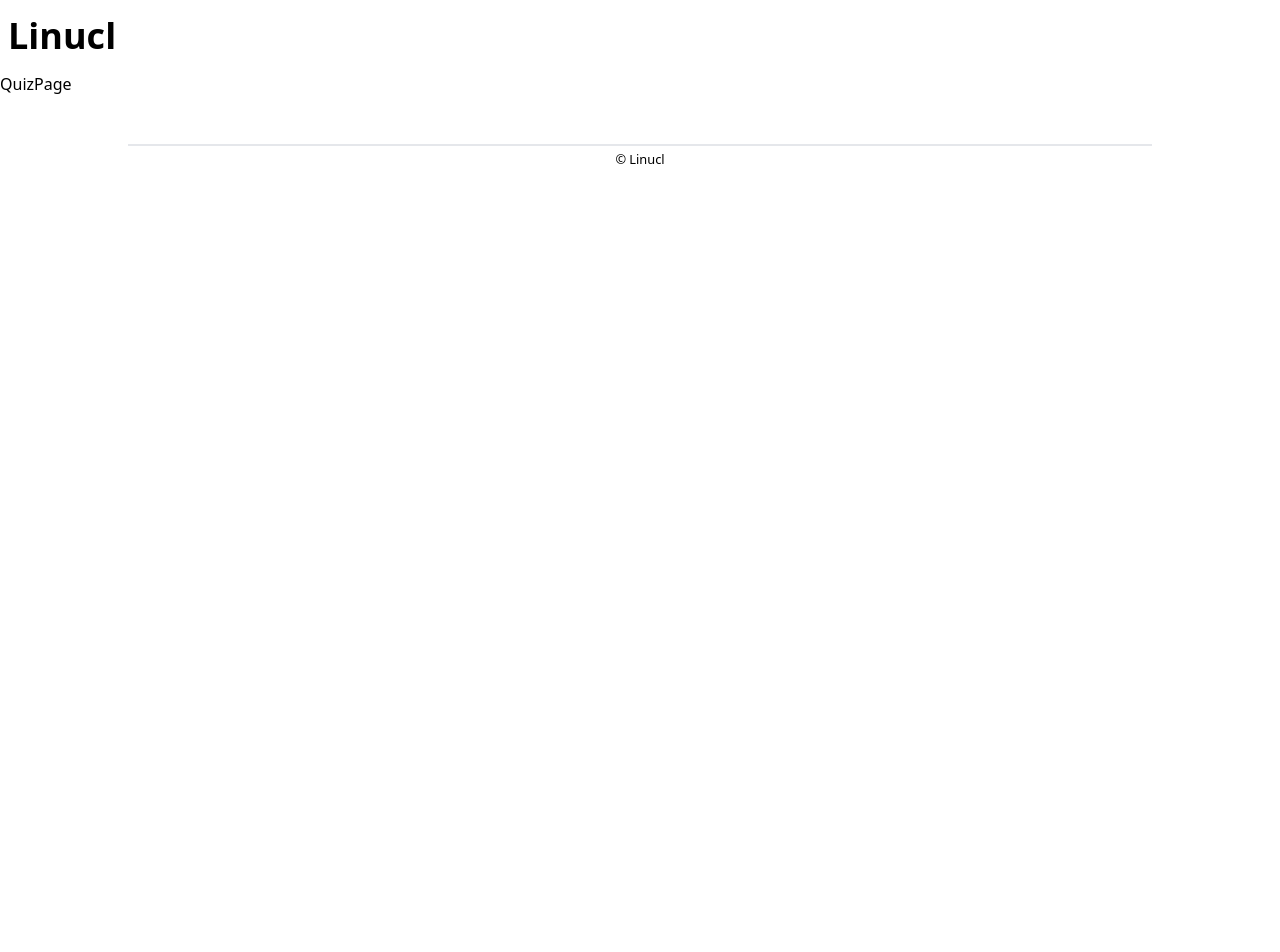
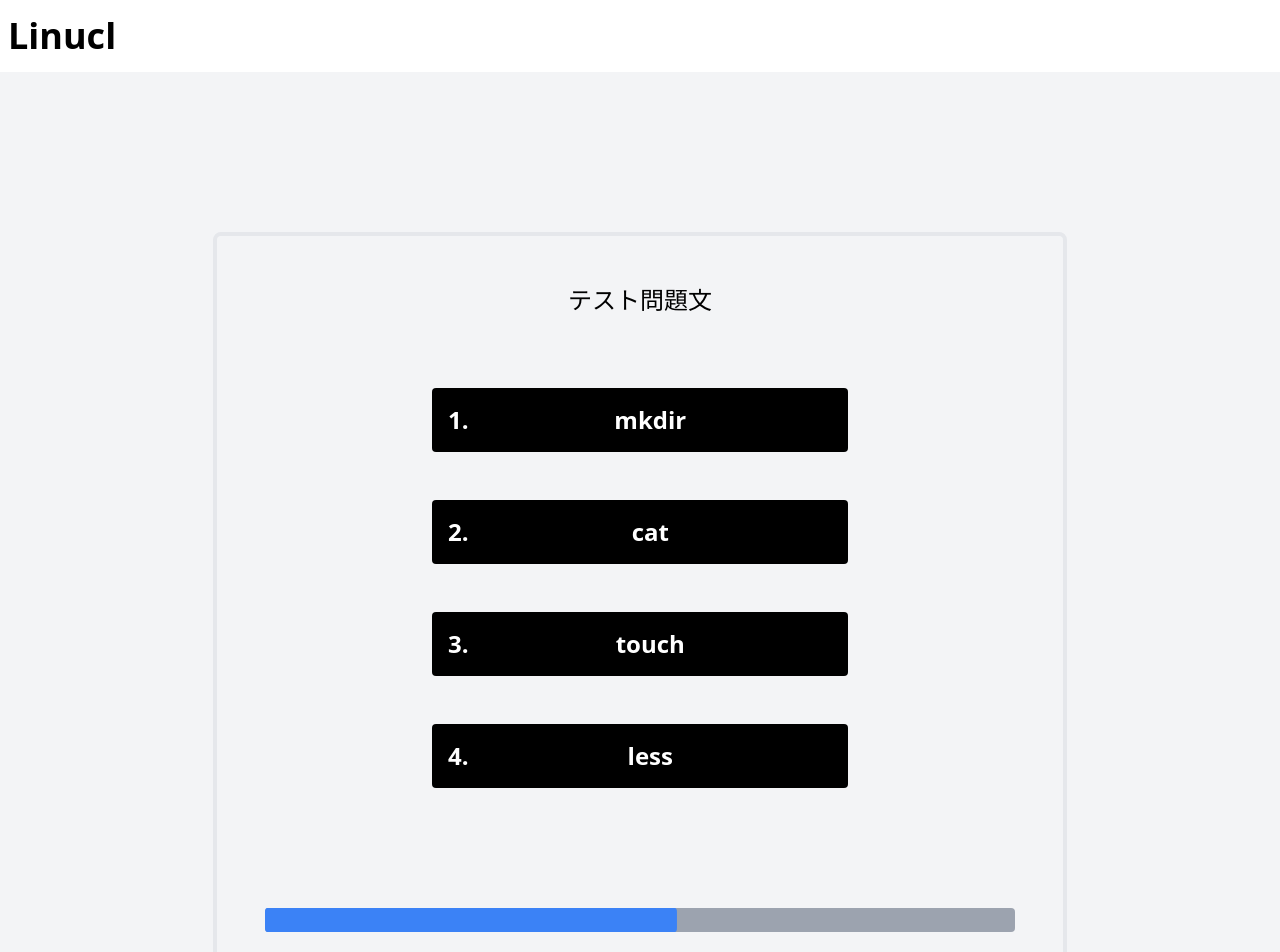
Before and after one commit to ponsAoki/Linucl, a React (Create React App) app in the folder front/: page /quiz in a window 1280 px wide. Shown: the top 952 px of the page. Before the commit the page ends 800 px from the top, so only its background shows below. Built offline with nearby package versions, Linux system fonts and the light colour scheme; no server answers.

Commit message:
front: QuizPageの概観完成、Quizデータの取得

```diff
--- /dev/null
+++ b/front/src/hooks/useGetQuizData.ts
@@ -0,0 +1,12 @@
+import axios from "axios";
+import { useCallback } from "react"
+import { apiEndpoint } from "../services/apiEndpoint";
+
+export const useGetQuizData = () => {
+  const getQuizData = useCallback( async (): Promise<void> => {
+    await axios.get(`${apiEndpoint}/api/quiz`)
+      .then((res) => console.log(res.data))
+      .catch((err) => console.log(err));
+  }, []);
+  return { getQuizData }
+}
--- a/front/src/pages/QuizPage.tsx
+++ b/front/src/pages/QuizPage.tsx
@@ -1,11 +1,74 @@
-import { FC, memo } from "react";
+import { FC, memo, useEffect } from "react";
+
 import { Footer, Header } from "../components/organisms/layout";
+import { useGetQuizData } from "../hooks/useGetQuizData";
+import { useStartTimer } from "../hooks/useStartTimer";
 
 export const QuizPage: FC = memo(() => {
+  const { getQuizData } = useGetQuizData();
+  const { timeLimit, startTimer } = useStartTimer();
+
+  useEffect(() => {
+    getQuizData()
+      .then(() => startTimer());
+  }, [])
+
   return (
     <div>
       <Header />
-      <div>QuizPage</div>
+      <div className="bg-gray-100 py-16">
+        <div className="box-border border-4 rounded-lg outline-none w-2/3 px-8 py-12 mx-auto my-24 text-center">
+          <p className="text-2xl mb-12">テスト問題文</p>
+          <div>
+            {/* 取得するデータの形式が決まったらbuttonをコンポーネント化する */}
+            <button
+              className="bg-black text-white rounded p-4 hover:opacity-70 font-bold text-2xl m-6 md:mx-6 md:inline block mx-auto"
+              onClick={() => console.log(1)}
+            >
+              <div className="flex w-96">
+                <span className="">1.</span>
+                <span className="mx-auto">mkdir</span>
+              </div>
+            </button>
+            <button
+              className="bg-black text-white rounded p-4 hover:opacity-70 font-bold text-2xl m-6 md:mx-6 md:inline block mx-auto"
+              onClick={() => console.log(2)}
+            >
+              <div className="flex w-96">
+                <span className="">2.</span>
+                <span className="mx-auto">cat</span>
+              </div>
+            </button>
+            <button
+              className="bg-black text-white rounded p-4 hover:opacity-70 font-bold text-2xl m-6 md:mx-6 md:inline block mx-auto"
+              onClick={() => console.log(3)}
+            >
+              <div className="flex w-96">
+                <span className="">3.</span>
+                <span className="mx-auto">touch</span>
+              </div>
+            </button>
+            <button
+              className="bg-black text-white rounded p-4 hover:opacity-70 font-bold text-2xl m-6 md:mx-6 md:inline block mx-auto"
+              onClick={() => console.log(4)}
+            >
+              <div className="flex w-96">
+                <span className="">4.</span>
+                <span className="mx-auto">less</span>
+              </div>
+            </button>
+          </div>
+          <div className="mt-24 bg-gray-400 rounded h-6 mx-4">
+            <div
+              style={{
+                transform: `scale(${1 - timeLimit / 10}, 1)`,
+                transformOrigin: "left"
+              }}
+              className="bg-blue-500 rounded h-6"
+            />
+          </div>
+        </div>
+      </div>
       <Footer />
     </div>
   )
--- a/front/src/pages/TopPage.tsx
+++ b/front/src/pages/TopPage.tsx
@@ -1,5 +1,6 @@
 import { FC, memo } from "react";
 import { NavigateFunction, useNavigate } from "react-router";
+import { Link } from "react-router-dom";
 
 import { Footer, Header } from "../components/organisms/layout";
 
@@ -14,7 +15,7 @@ export const TopPage: FC = memo(() => {
             <h1 className="font-black text-7xl px-4">Linucl</h1>
             <ul className="my-12">
               <li>
-                <button className="text-white font-bold w-48 rounded-lg bg-blue-400 px-4 py-2 mb-4 hover:opacity-80">登録して始める</button>
+                <button className="text-white font-bold w-48 rounded-lg bg-blue-400 px-4 py-2 mb-4 hover:opacity-80">ログイン</button>
               </li>
               <li>
                 <button
@@ -25,7 +26,10 @@ export const TopPage: FC = memo(() => {
                 </button>
               </li>
             </ul>
-            <div>登録はこちら</div>
+            <div>
+              登録は
+                <Link to="#" className="text-blue-500 hover:opacity-80">こちら</Link>
+            </div>
           </div>
         </div>
       </div>
```
